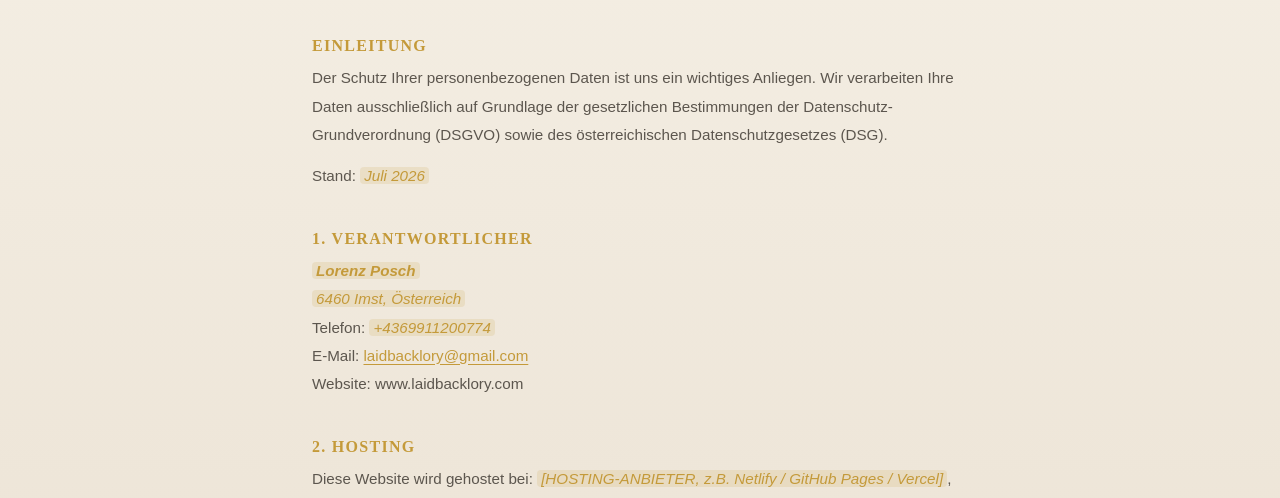
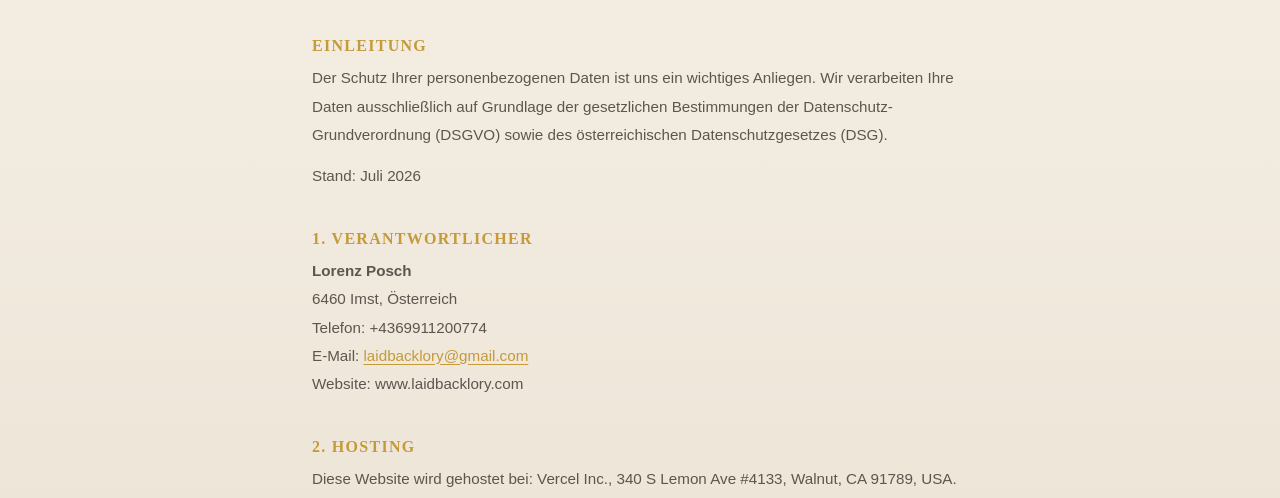
Before and after one commit to nadiamartel/laidbacklory, a plain HTML site: page datenschutz.html in a window 1280 px wide. Shown: the part 299-797 px from the top of the page. Drawn offline with Linux system fonts and the light colour scheme; a web font is replaced by a local one.

Commit message:
declaracion priv datps

```diff
--- a/datenschutz.html
+++ b/datenschutz.html
@@ -18,7 +18,6 @@
     .legal-block a { color: var(--mustard); text-decoration: underline; text-underline-offset: 3px; }
     .back-link { display: inline-flex; align-items: center; gap: 0.4rem; font-size: 0.78rem; letter-spacing: 0.1em; text-transform: uppercase; color: var(--text-soft); margin-bottom: 3rem; transition: color 0.2s; }
     .back-link:hover { color: var(--mustard); }
-    .placeholder { background: rgba(196,154,58,0.15); border-radius: 4px; padding: 0 4px; color: #c49a3a; font-style: italic; }
   </style>
 </head>
 <body>
@@ -33,15 +32,15 @@
     <div class="legal-block">
       <h2>Einleitung</h2>
       <p>Der Schutz Ihrer personenbezogenen Daten ist uns ein wichtiges Anliegen. Wir verarbeiten Ihre Daten ausschließlich auf Grundlage der gesetzlichen Bestimmungen der Datenschutz-Grundverordnung (DSGVO) sowie des österreichischen Datenschutzgesetzes (DSG).</p>
-      <p>Stand: <span class="placeholder">Juli 2026</span></p>
+      <p>Stand: Juli 2026</p>
     </div>
 
     <div class="legal-block">
       <h2>1. Verantwortlicher</h2>
       <p>
-        <strong><span class="placeholder">Lorenz Posch</span></strong><br>
-        <span class="placeholder">6460 Imst, Österreich</span><br>
-        Telefon: <span class="placeholder"> +4369911200774</span><br>
+        <strong>Lorenz Posch</strong><br>
+        6460 Imst, Österreich<br>
+        Telefon: +4369911200774<br>
         E-Mail: <a href="mailto:info@laidbacklory.com">laidbacklory@gmail.com</a><br>
         Website: www.laidbacklory.com
       </p>
@@ -49,7 +48,7 @@
 
     <div class="legal-block">
       <h2>2. Hosting</h2>
-      <p>Diese Website wird gehostet bei: <span class="placeholder">[HOSTING-ANBIETER, z.B. Netlify / GitHub Pages / Vercel]</span>, <span class="placeholder">[ADRESSE DES ANBIETERS]</span>.</p>
+      <p>Diese Website wird gehostet bei: Vercel Inc., 340 S Lemon Ave #4133, Walnut, CA 91789, USA.</p>
       <p>Beim Besuch dieser Website werden automatisch Server-Logfiles gespeichert. Diese enthalten: IP-Adresse, Datum und Uhrzeit des Zugriffs, aufgerufene Seite, Browsertyp und Version, Betriebssystem sowie Referrer-URL. Die Verarbeitung erfolgt zur technischen Bereitstellung und Sicherheit der Website. Rechtsgrundlage: Art. 6 Abs. 1 lit. f DSGVO. Die Daten werden nach spätestens 14 Tagen gelöscht.</p>
     </div>
 
```
